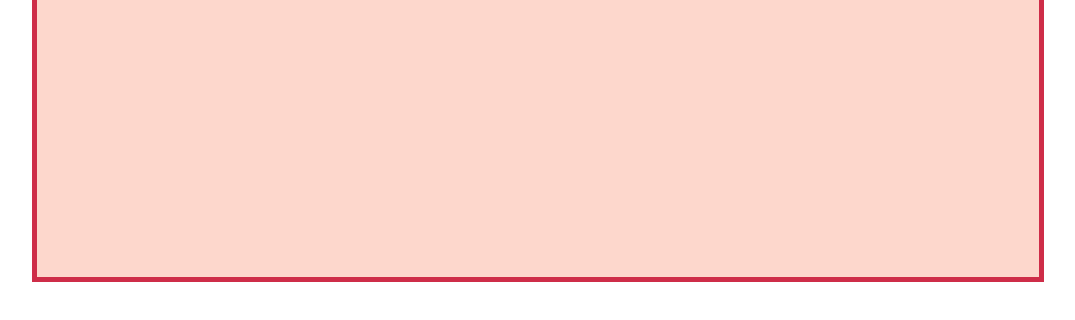
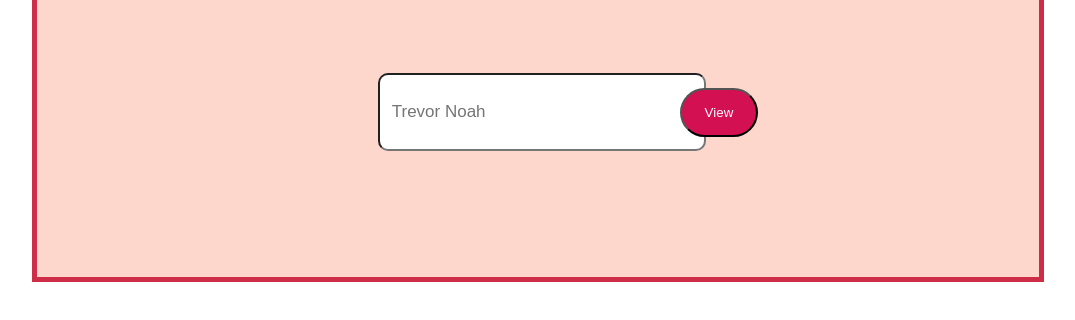
Before and after one commit to Wangesha-Agnes/mentorship_website, a plain HTML site: page todo.html in a window 1280 px wide. Shown: the part 186-506 px from the top of the page, without its empty margins (102-1177 px from the left). Drawn offline with Linux system fonts and the light colour scheme.

Commit message:
added files

```diff
--- a/todo.css
+++ b/todo.css
@@ -43,6 +43,16 @@ a{
 }
 #taskList{
    border-radius: 35px;
+
+}
+#text{
+    color: white;
+    border-radius: 10px;
+    padding: 12px 12px;
+    /* text-align: center; */
+    display: inline-block;
+    /* margin-left: -9%; */
+    margin: 60px;
 
 }
 @media screen and (min-width:600px) and (max-width:850px){
--- a/todo.html
+++ b/todo.html
@@ -20,6 +20,9 @@
     <button onclick="addTask()">Add Task</button>
     <ul id="taskList"></ul>
 
+
+    <input type="text" placeholder="Trevor Noah" id="text">
+    <a href="nyj.html"><button id="view">View</button></a>
   </div>
 
   <script src="todo.js"></script>
```
